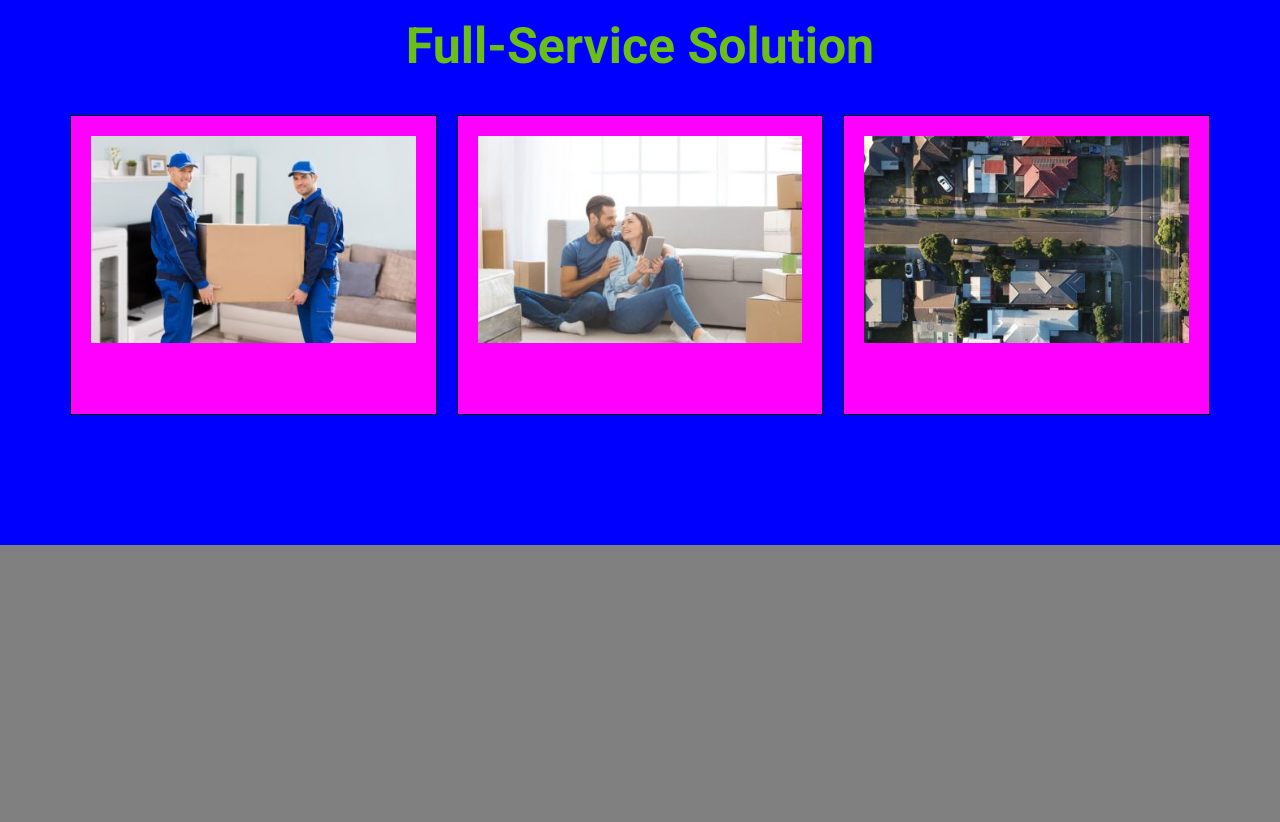
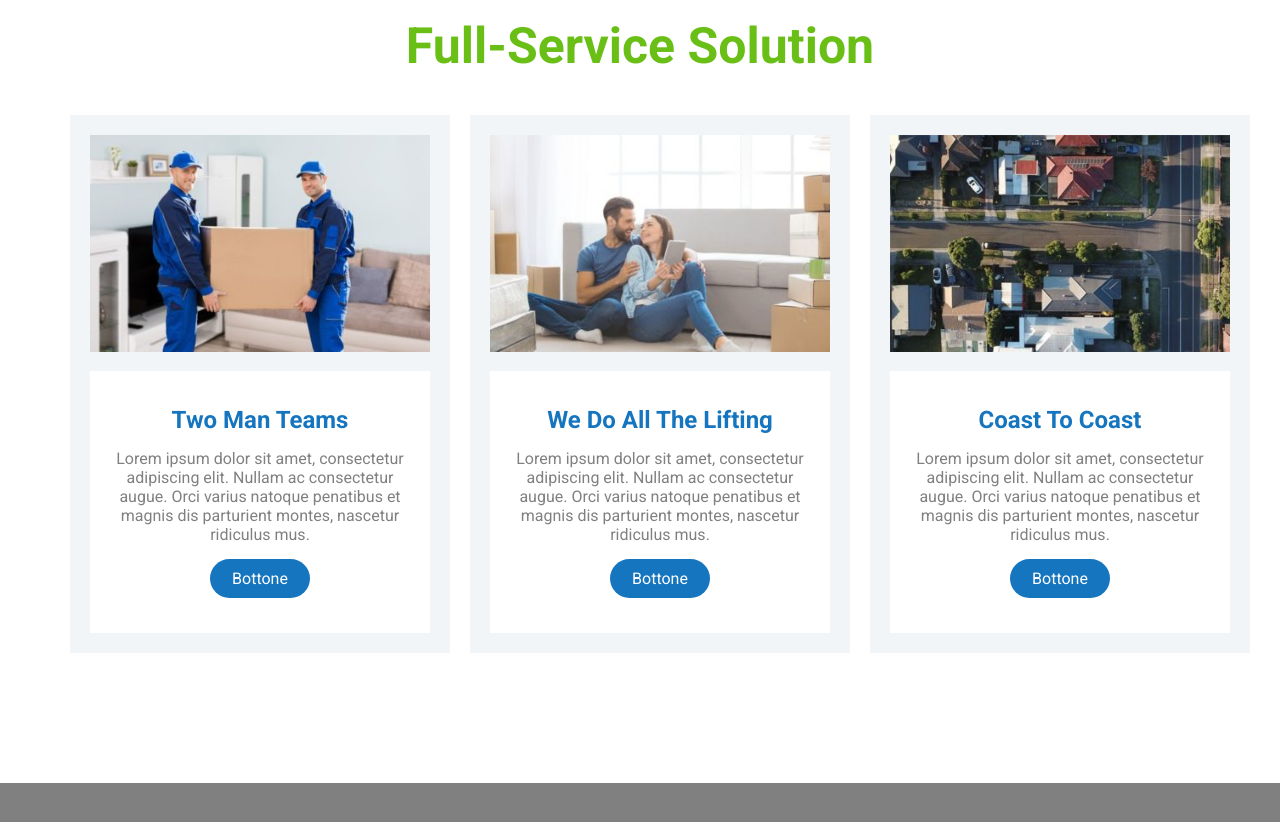
Before and after one commit to Leonardo-Fabbri/proj-html-vuejs, a plain HTML site: page index.html in a window 1280 px wide. Shown: the part 1509-2331 px from the top of the page. Drawn offline with nearby package versions, Linux system fonts and the light colour scheme.

Commit message:
modificheIII

```diff
--- a/index.html
+++ b/index.html
@@ -118,12 +118,35 @@
                         <div class="flex">
                             <div class="bflex one">
                                 <img src="./images/avada-movers-serviceonephoto-final-400x255.jpg" alt="">
+                                <div class="bianco">
+                                    <h2>Two Man Teams</h2>
+                                    <p>Lorem ipsum dolor sit amet, consectetur adipiscing elit. Nullam ac consectetur augue. Orci varius natoque penatibus et magnis dis parturient montes, nascetur ridiculus mus.</p>
+                                    <div class="button block">
+                                        Bottone
+                                    </div>
+                                </div>
                             </div>
                             <div class="bflex two">
                                 <img src="./images/avada-movers-servicetwophoto-final.jpg" alt="">
+                                <div class="bianco">
+                                    <h2>We Do All The Lifting</h2>
+                                    <p>Lorem ipsum dolor sit amet, consectetur adipiscing elit. Nullam ac consectetur augue. Orci varius natoque penatibus et magnis dis parturient montes, nascetur ridiculus mus.</p>
+                                    <div class="button block">
+                                        Bottone
+                                    </div>
+                                </div>
+
                             </div>
                             <div class="bflex">
                                 <img src="./images/avada-movers-servicethreephoto.jpg" alt="">
+                                <div class="bianco">
+                                    <h2>Coast To Coast</h2>
+                                    <p>Lorem ipsum dolor sit amet, consectetur adipiscing elit. Nullam ac consectetur augue. Orci varius natoque penatibus et magnis dis parturient montes, nascetur ridiculus mus.</p>
+                                    <div class="button block">
+                                        Bottone
+                                    </div>
+                                </div>
+
                             </div>
                         </div>
                     </div>
--- a/style.css
+++ b/style.css
@@ -157,7 +157,7 @@ body {
     width: 100%;
     padding: 8%;
     background-color: white;
-    border-color: rgb(229, 229, 229);
+    background-color: rgb(242, 245, 248);
     border-style: 1px solid;
 }
 .upper-half {
@@ -192,7 +192,8 @@ body {
     border: 1px;
     border-radius: 20px;
     text-align: center;
-    background-color: royalblue;
+    background-color: #1675bf;
+    color: white;
 }
 .firstB {
     margin: 0 auto;
@@ -200,7 +201,7 @@ body {
 
 .areProfessional {
     width: 100%;
-    background-color: blue;
+    background-color: white;
     padding-top: 7%;
     padding-right: 30px;
     padding-bottom: 7%;
@@ -214,9 +215,8 @@ body {
 }
 .bflex , .bflex , .bflex {
     width: 400px;
-    height: 300px;
-    background-color: magenta;
-    border: 1px solid black;
+    background-color: rgb(242, 245, 248);
+    /* border: 1px solid black; */
     flex-direction: column;
     padding: 20px;
 }
@@ -227,3 +227,26 @@ body {
 .bflex ,  img {
     width: 100%;
 }
+
+.bflex  h2 {
+    color: #1675bf;
+    margin: 15px;
+}
+
+.bianco {
+    width: 100%;
+    text-align: center;
+    padding: 20px;
+    margin-top: 15px;
+    background-color: rgb(255, 255, 255);
+}
+.bianco p {
+    width: 300px;
+    margin: 0 auto;
+}
+
+.block {
+    margin: auto;
+    margin-top: 15px;
+    margin-bottom: 15px;
+}
```
